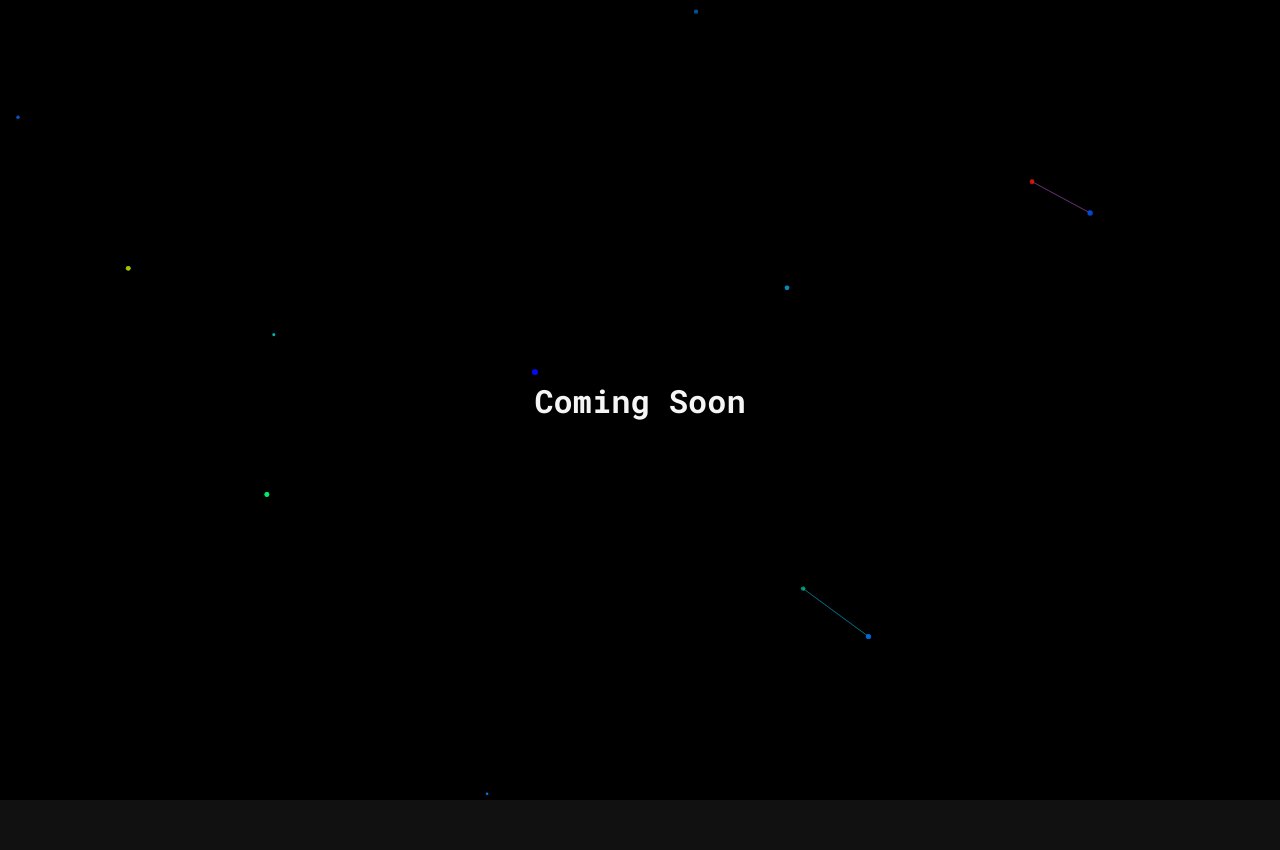
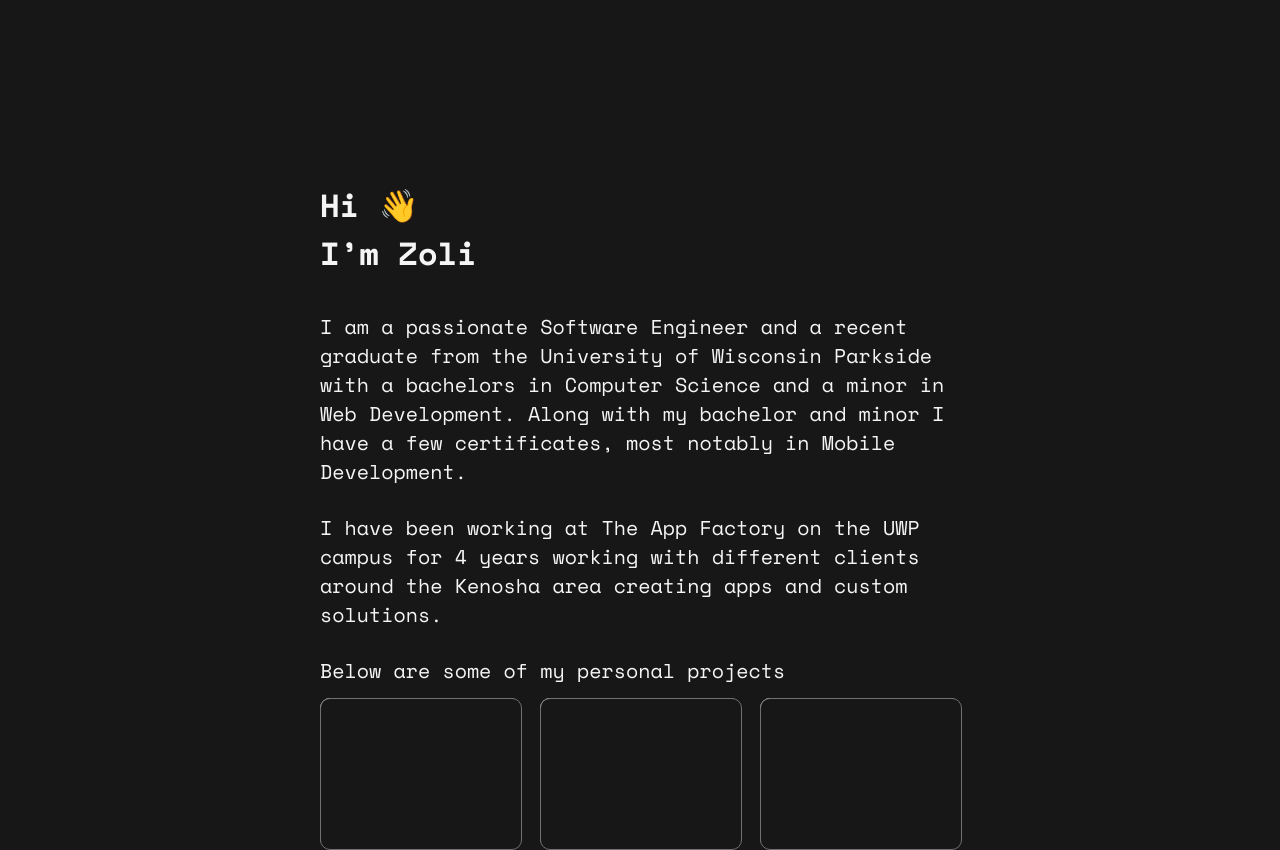
Before and after one commit to nahoczki/zolish-site, a React (Vite) app: page / in a window 1280 px wide. Before the commit the page ends 800 px from the top, so only its background shows below. Built offline with nearby package versions, Linux system fonts and the light colour scheme.

Commit message:
started implementing new site

```diff
--- a/index.html
+++ b/index.html
@@ -7,12 +7,16 @@
     <link rel="preconnect" href="https://fonts.googleapis.com">
     <link rel="preconnect" href="https://fonts.gstatic.com" crossorigin>
     <link href="https://fonts.googleapis.com/css2?family=Roboto+Mono:ital,wght@0,100;0,200;0,300;0,400;0,500;0,600;0,700;1,100;1,200;1,300;1,400;1,500;1,600;1,700&display=swap" rel="stylesheet">
+    <link rel="preconnect" href="https://fonts.googleapis.com"><link rel="preconnect" href="https://fonts.gstatic.com" crossorigin><link href="https://fonts.googleapis.com/css2?family=Space+Mono:ital,wght@0,400;0,700;1,400;1,700&display=swap" rel="stylesheet">
     <title>zoli.sh</title>
 
     <style>
+      @import url('https://fonts.googleapis.com/css2?family=Space+Mono:ital,wght@0,400;0,700;1,400;1,700&display=swap');
+
       html {
-        background-color: #111111;
+        background-color: #171717;
         color: whitesmoke;
+        font-family: 'Space Mono', monospace;
       }
     </style>
   </head>
--- a/package.json
+++ b/package.json
@@ -13,6 +13,7 @@
     "gsap": "^3.9.1",
     "react": "^17.0.2",
     "react-dom": "^17.0.2",
+    "react-is": "^18.2.0",
     "react-spinners": "^0.11.0",
     "react-tsparticles": "^1.41.6",
     "styled-components": "^5.3.3"
--- a/src/index.css
+++ b/src/index.css
@@ -1,6 +1,6 @@
 body {
   margin: 0;
-  background-color: #111111;
+  background-color: #171717;
   font-family: 'Roboto Mono', monospace;
   -webkit-font-smoothing: antialiased;
   -moz-osx-font-smoothing: grayscale;
--- a/src/views/Home.tsx
+++ b/src/views/Home.tsx
@@ -1,8 +1,5 @@
 import React from "react";
 import styled from "styled-components";
-import Particles from "react-tsparticles";
-import {particlesOptions} from "../helpers/particleOptions";
-import {IParticlesProps} from "react-tsparticles/ts3.4";
 
 const Home = () => {
 
@@ -10,22 +7,84 @@ const Home = () => {
       display: flex;
       width: 100%;
       height: 100vh;
-      align-items: center;
       justify-content: center;
-      position: absolute;
     `
 
-    const Text = styled.h1`
+    const TextWrapper = styled.div`
+      padding-top: 10rem;
+      flex-direction: column;
+      display: flex;
+      width: 50vw;
+    `
+
+    const HeaderText = styled.h1`
       z-index: 10;
+      font-family: 'Space Mono', monospace;
+    `
+
+    const BodyText = styled.h1`
+      z-index: 10;
+      font-size: 20px;
+      font-weight: 300;
+      font-family: 'Space Mono', monospace;
+    `
+
+    const ProjectWrapper = styled.div`
+      display: flex;
+      flex-direction: row;
+      gap: 20px;
+    `
+
+    const ProjectBoxBackground = styled.div`
+      width: 300px;
+      height: 150px;
+
+
+      border-radius: 10px;
+      background-color: white;
+    `
+
+    const ProjectBoxForeground = styled.div`
+      position: relative;
+      background-color: #171717;
+      width: 100%;
+      height: 100%;
+      border-radius: 10px;
+      border: #707070 solid 1px;
+      transition: all 0.1s ease-in;
+      :hover {
+        margin-top: -7px;
+        margin-left: -7px;
+        cursor: pointer;
+      }
     `
 
     return (
         <Wrapper>
-            <Text>Coming Soon</Text>
-            <Particles
-                id="tsparticles"
-                options={particlesOptions as IParticlesProps.options}
-            />
+            <TextWrapper>
+                <HeaderText>Hi 👋 <br/>
+                    I’m Zoli</HeaderText>
+                <BodyText>
+                    I am a passionate Software Engineer and a recent graduate from the University of Wisconsin Parkside with a bachelors in Computer Science and a minor in Web Development. Along with my bachelor and minor I have a few certificates, most notably in Mobile Development.
+                </BodyText>
+                <BodyText>
+                    I have been working at The App Factory on the UWP campus for 4 years working with different clients around the Kenosha area creating apps and custom solutions.
+                </BodyText>
+                <BodyText>
+                    Below are some of my personal projects
+                </BodyText>
+                <ProjectWrapper>
+                    <ProjectBoxBackground>
+                        <ProjectBoxForeground></ProjectBoxForeground>
+                    </ProjectBoxBackground>
+                    <ProjectBoxBackground>
+                        <ProjectBoxForeground></ProjectBoxForeground>
+                    </ProjectBoxBackground>
+                    <ProjectBoxBackground>
+                        <ProjectBoxForeground></ProjectBoxForeground>
+                    </ProjectBoxBackground>
+                </ProjectWrapper>
+            </TextWrapper>
         </Wrapper>
     )
 }
```
Also changed, not shown: 1 other file (tests, documents, lock files or other folders).
